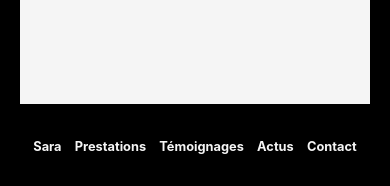
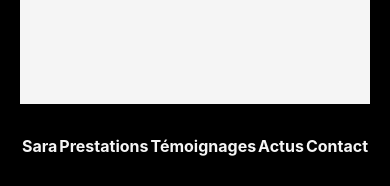
Before and after one commit to e-hainaux/SYA-frontend, a Next.js app: page / in a window 390 px wide. Shown: the part 800-986 px from the top of the page. Built offline with nearby package versions, Linux system fonts and the light colour scheme.

Commit message:
maj navigation

```diff
--- a/styles/Navigation.module.css
+++ b/styles/Navigation.module.css
@@ -68,3 +68,9 @@
 .pointer {
   cursor: pointer;
 }
+
+@media screen and (max-width: 500px) {
+  .a {
+    font-size: 1rem;
+  }
+}
```
